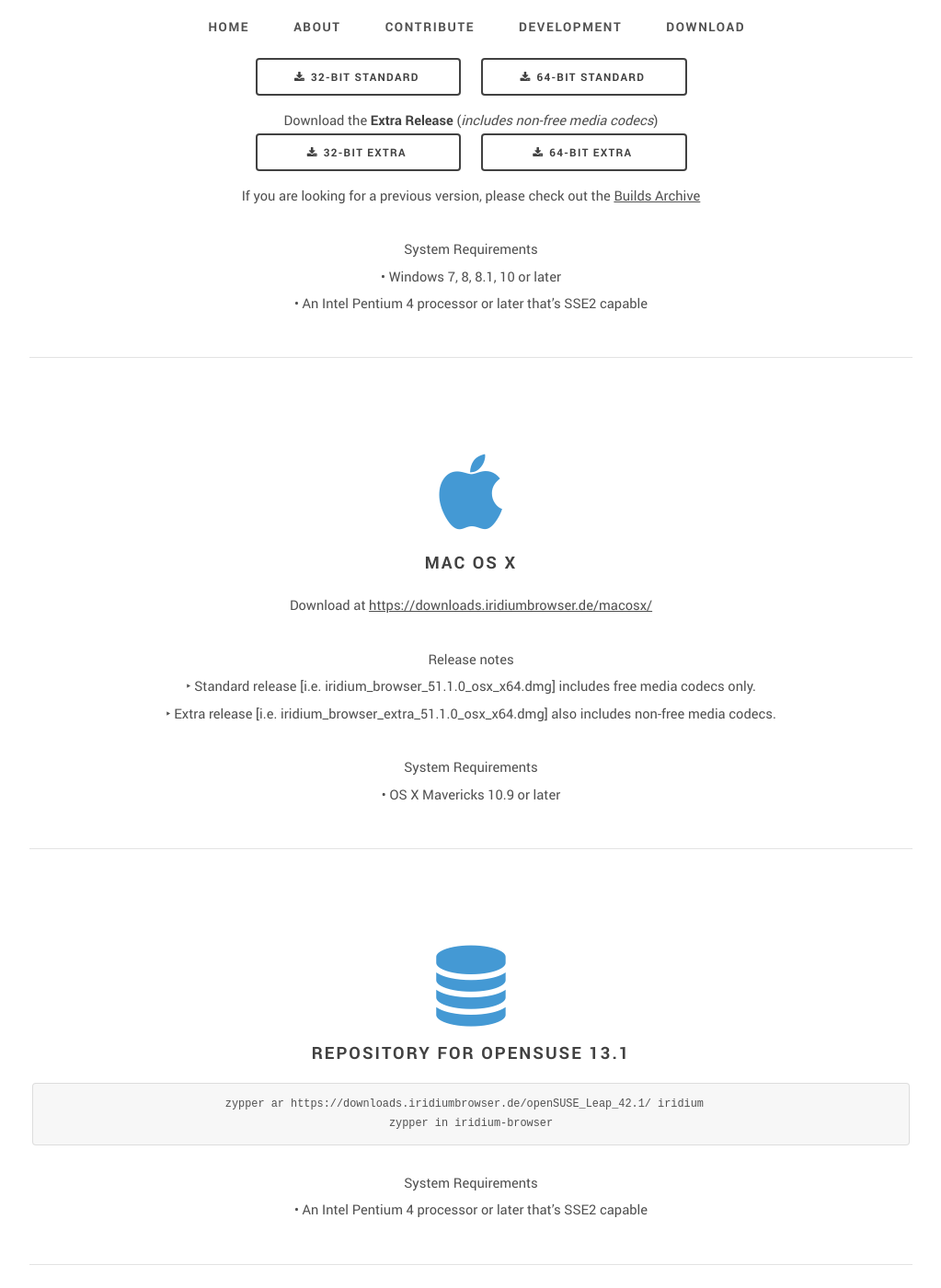
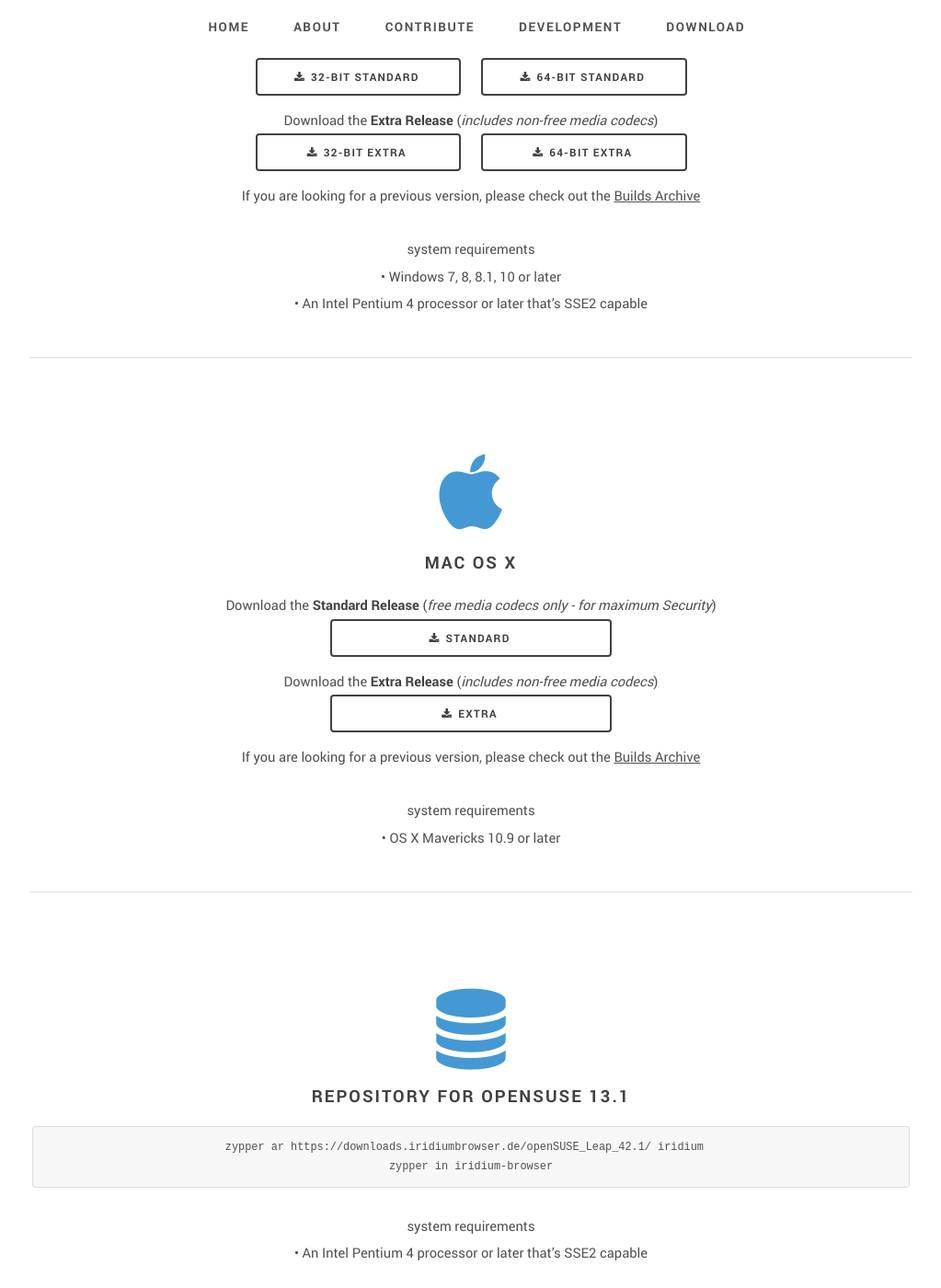
Before and after one commit to iridium-browser/tracker, a Jekyll site: the page built from download.md, in a window 1280 px wide and 1400 px high, scrolled down 736 px. Shown: the whole window at 92% size, without its empty margins (128-1151 px from the left). Built offline with Jekyll 4.4.1, drawn with Linux system fonts in a browser that asks for light colours; some of the changed text lies outside the part shown.

Commit message:
updated Download Page
added download buttons for Win & Mac

```diff
--- a/download.md
+++ b/download.md
@@ -10,6 +10,7 @@
 <div class="icon fa-windows"></div>
 
 ### Windows ###
+
 <div class="row align-center">
 	<div class="12u$ align-center">Download the <b>Standard Release</b> (<em>free media codecs only - for maximum Security</em>)</div>
 	<div class="3u 2u(medium) not-small">&nbsp;</div>
@@ -21,14 +22,14 @@
 <div class="row align-center">
 	<div class="12u$ align-center">Download the <b>Extra Release</b> (<em>includes non-free media codecs</em>)</div>
 	<div class="3u 2u(medium) not-small">&nbsp;</div>
-	<div class="3u 4u(medium) 12u$(small) align-center"><a class="button small fit download icon fa-download" href="https://downloads.iridiumbrowser.de/windows/51.1.0/iridiumbrowser-51.1.0-extra-x86.msi" title="download 32-bit Standard Release">32-bit Extra</a></div>
-	<div class="3u 4u(medium) 12u$(small) align-center"><a class="button small fit download icon fa-download" href="https://downloads.iridiumbrowser.de/windows/51.1.0/iridiumbrowser-51.1.0-extra-x64.msi" title="download 64-bit Standard Release">64-bit Extra</a></div>
+	<div class="3u 4u(medium) 12u$(small) align-center"><a class="button small fit download icon fa-download" href="https://downloads.iridiumbrowser.de/windows/51.1.0/iridiumbrowser-51.1.0-extra-x86.msi" title="download 32-bit Extra Release">32-bit Extra</a></div>
+	<div class="3u 4u(medium) 12u$(small) align-center"><a class="button small fit download icon fa-download" href="https://downloads.iridiumbrowser.de/windows/51.1.0/iridiumbrowser-51.1.0-extra-x64.msi" title="download 64-bit Extra Release">64-bit Extra</a></div>
 	<div class="3u 2u(medium) not-small">&nbsp;</div>
 </div>
 
 If you are looking for a previous version, please check out the [Builds Archive](https://downloads.iridiumbrowser.de/windows/){:target="_blank"}
 
-System Requirements
+system requirements
 &#8226; Windows 7, 8, 8.1, 10 or later
 &#8226; An Intel Pentium 4 processor or later that's SSE2 capable
 
@@ -37,14 +38,24 @@
 <div class="icon fa-apple"></div>
 
 ### Mac OS X ###
-Download at [https://downloads.iridiumbrowser.de/macosx/](https://downloads.iridiumbrowser.de/macosx/)
 
+<div class="row align-center">
+	<div class="12u$ align-center">Download the <b>Standard Release</b> (<em>free media codecs only - for maximum Security</em>)</div>
+	<div class="4u 2u(medium) not-small">&nbsp;</div>
+	<div class="4u 4u(medium) 12u$(small) align-center"><a class="button small fit download icon fa-download" href="https://downloads.iridiumbrowser.de/macosx/51.1.0/iridium_browser_51.1.0_osx_x64.dmg" title="download Standard Release">Standard</a></div>
+	<div class="4u 2u(medium) not-small">&nbsp;</div>
+</div>
 
-Release notes
-&#8227; Standard release [i.e. iridium_browser_51.1.0_osx_x64.dmg] includes free media codecs only.
-&#8227; Extra release [i.e. iridium_browser_extra_51.1.0_osx_x64.dmg] also includes non-free media codecs.
+<div class="row align-center">
+	<div class="12u$ align-center">Download the <b>Extra Release</b> (<em>includes non-free media codecs</em>)</div>
+	<div class="4u 2u(medium) not-small">&nbsp;</div>
+	<div class="4u 4u(medium) 12u$(small) align-center"><a class="button small fit download icon fa-download" href="https://downloads.iridiumbrowser.de/macosx/51.1.0/iridium_browser_extra_51.1.0_osx_x64.dmg" title="download Extra Release">Extra</a></div>
+	<div class="4u 2u(medium) not-small">&nbsp;</div>
+</div>
 
-System Requirements
+If you are looking for a previous version, please check out the [Builds Archive](https://downloads.iridiumbrowser.de/macosx/){:target="_blank"}
+
+system requirements
 &#8226; OS X Mavericks 10.9 or later
 
 ---
@@ -55,7 +66,7 @@
 	zypper ar https://downloads.iridiumbrowser.de/openSUSE_Leap_42.1/ iridium
 	zypper in iridium-browser
 
-System Requirements
+system requirements
 &#8226; An Intel Pentium 4 processor or later that's SSE2 capable
 
 ---
@@ -66,7 +77,7 @@
 	zypper ar http://build.netitwork.net:82/iridium/openSUSE_13.2/ iridium
 	zypper in iridium-browser
 
-System Requirements
+system requirements
 &#8226; An Intel Pentium 4 processor or later that's SSE2 capable
 
 ---
```
